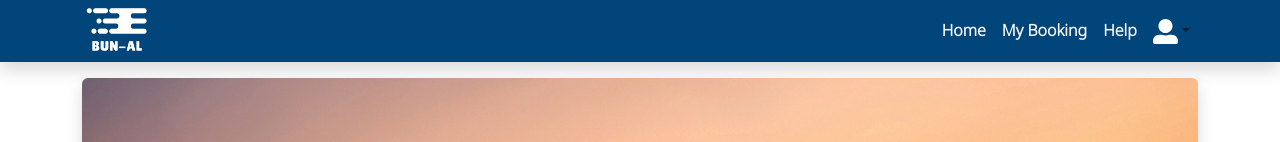
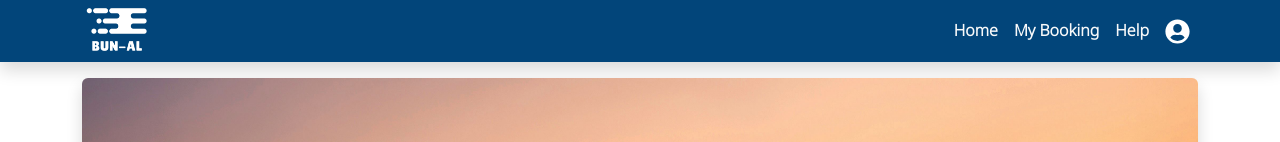
Before and after one commit to B-MNSN/dii-front-end-project, a React (Create React App) app: page /home in a window 1280 px wide. Shown: the top 142 px of the page. Built offline with nearby package versions, Linux system fonts and the light colour scheme.

Commit message:
install stye component and edit icon user

```diff
--- a/package.json
+++ b/package.json
@@ -20,6 +20,7 @@
     "react-redux": "^8.0.5",
     "react-scripts": "5.0.1",
     "react-select": "^5.4.0",
+    "styled-components": "^5.3.11",
     "web-vitals": "^2.1.4"
   },
   "scripts": {
--- a/src/App.css
+++ b/src/App.css
@@ -41,3 +41,15 @@
   background-color: #02457A;
   color: #fff;
 }
+
+.dropdown-toggle::after {
+  display: unset !important;
+  margin-left: unset !important;
+  vertical-align: unset !important;
+  content: "";
+  border-top: unset !important;
+  border-right: unset !important;
+  border-bottom: unset !important;
+  border-left: unset !important;
+
+}
--- a/src/components/Navbar.jsx
+++ b/src/components/Navbar.jsx
@@ -1,12 +1,13 @@
 import Container from 'react-bootstrap/Container';
 import Nav from 'react-bootstrap/Nav';
 import Navbar from 'react-bootstrap/Navbar';
-import { FaUserAlt } from 'react-icons/fa';
+import { FaUserCircle } from 'react-icons/fa';
 import NavDropdown from 'react-bootstrap/NavDropdown';
 import logo from '../logo.png';
 
 
-function BasicExample() {
+
+function BasicExample({ className }) {
   function out() {
     localStorage.clear();
     window.location.href = '/';
@@ -21,7 +22,7 @@ function BasicExample() {
             <Nav.Link className='text-light fw-bold' href="/home">Home</Nav.Link>
             <Nav.Link className='text-light fw-bold' href="/MyBooking">My Booking</Nav.Link>
             <Nav.Link className='text-light fw-bold' href="#">Help</Nav.Link>
-            <NavDropdown className='' align="end" id="basic-nav-dropdown" title=<FaUserAlt size={'25'} color={'#ffffff'} />>
+            <NavDropdown className={ className } align="end" title=<FaUserCircle size={'25'} color={'#ffffff'} />>
               <NavDropdown.Item onClick={out} href='#'>Singout</NavDropdown.Item>
             </NavDropdown>
           </Nav>
```
